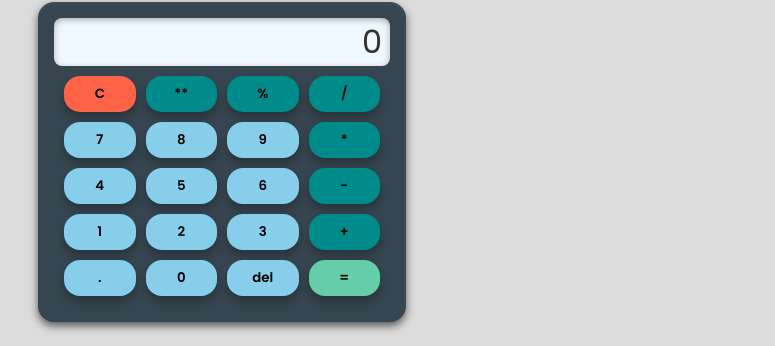
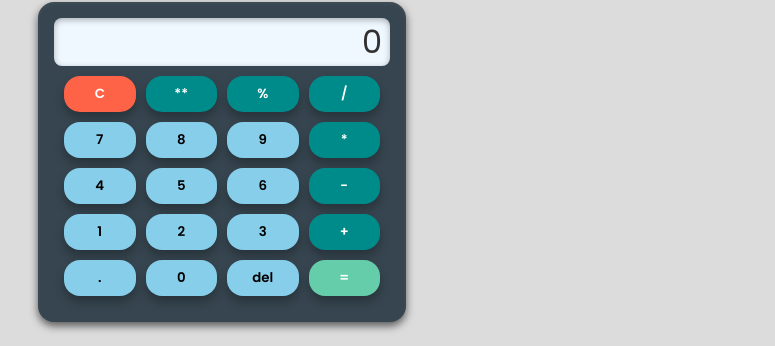
Before and after one commit to R-o-n-a-k/Reactique, a React (Vite) app: page /calculator in a window 1280 px wide. Shown: the part 145-491 px from the top of the page, without its empty margins (418-1193 px from the left). Built offline with nearby package versions, Linux system fonts and the light colour scheme.

Commit message:
ref: changing blog icon and css of calculator

```diff
--- a/src/Home/HomeComponents/HomeData.jsx
+++ b/src/Home/HomeComponents/HomeData.jsx
@@ -10,7 +10,7 @@ import bmi from "../../assets/project-images/bmi.png";
 import ticTacToe from "../../assets/project-images/ticTacToe.png";
 import weather from "../../assets/project-images/weather.png";
 import stopwatch from "../../assets/project-images/stopwatch.png";
-import blog from "../../assets/project-images/blog.png";
+import blog from "../../assets/project-images/blog-website.png";
 import recipe from "../../assets/project-images/recipe.png";
 import eCommerce from "../../assets/project-images/eCommerce.png";
 import expenseTracker from "../../assets/project-images/expense-tracker.png";
--- a/src/projects/calculator/Calculator.css
+++ b/src/projects/calculator/Calculator.css
@@ -79,6 +79,7 @@
 
 .clear {
     background-color: tomato;
+    color: var(--pure-white);
 }
 
 .clear:hover,
@@ -87,6 +88,7 @@
 }
 
 .equals {
+    color: var(--pure-white);
     background-color: mediumaquamarine;
 }
 
@@ -96,6 +98,7 @@
 }
 
 .operands {
+    color: var(--pure-white);
     background-color: darkcyan;
 }
 
```
Also changed, not shown: src/assets/project-images/blog-website.png (added), src/assets/project-images/blog.png (deleted).
